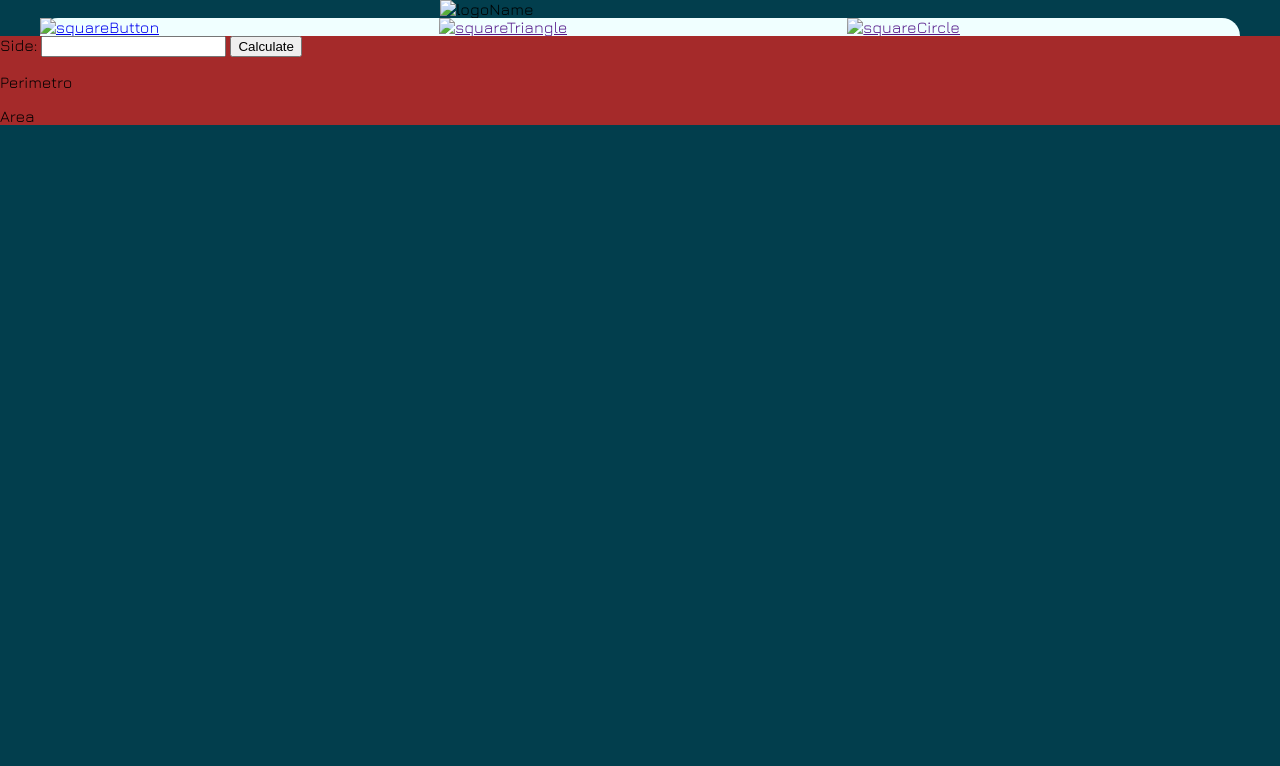
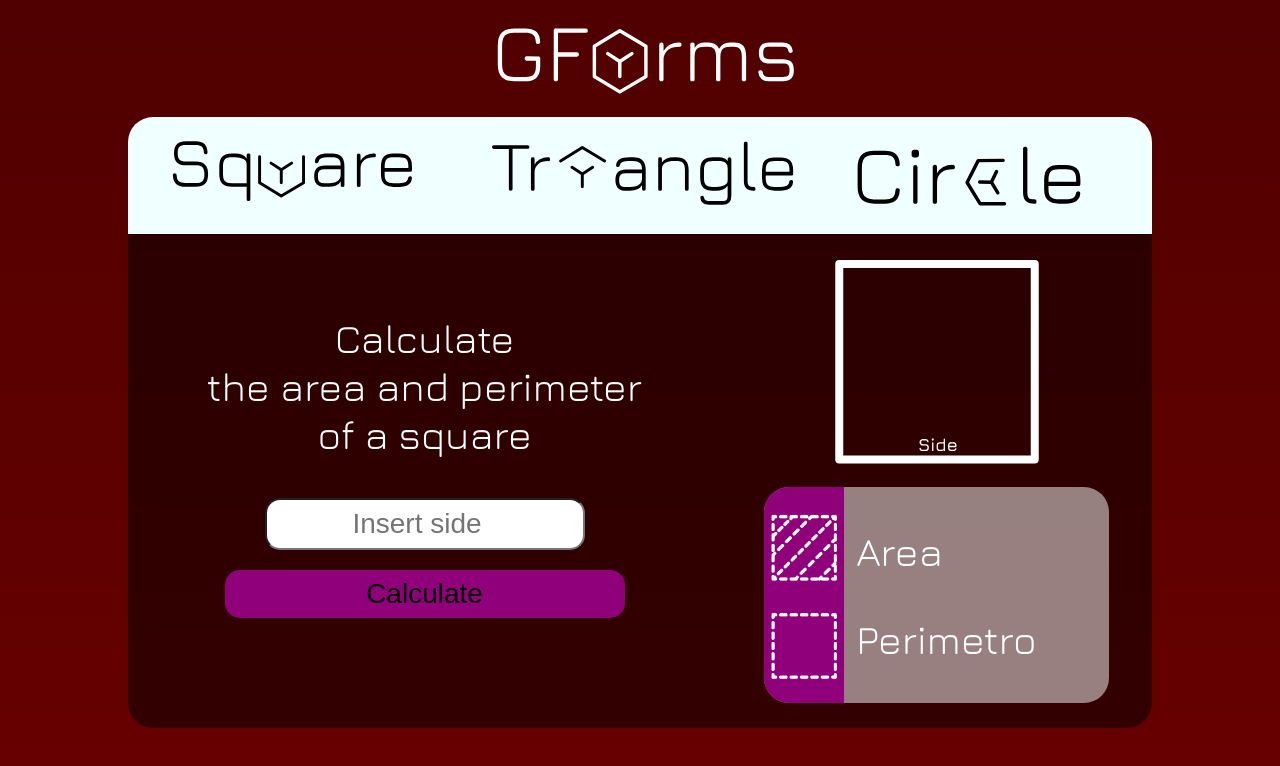
Before and after one commit to Elchicogamer117/FrontendPractices, a plain HTML site: page figures.html in a window 1280 px wide. Drawn offline with nearby package versions, Linux system fonts and the light colour scheme; a web font is replaced by a local one.

Commit message:
Styling main section

```diff
--- a/figures.css
+++ b/figures.css
@@ -1,14 +1,14 @@
 :root {
-    --background:
+    --formsDetail: invert(90%) sepia(72%) saturate(2%) hue-rotate(265deg) brightness(105%) contrast(100%);
+    --textcolor: #FFFFFF;
+    --detailColor: #90007a;
 }
 body {
     min-height: 100vh;
     margin: 0;
     background-color: #023e4d;
-    /* background: linear-gradient(#680000,#C50000); */
-    /* font-family: 'Chelsea Market', cursive; */
+    background: linear-gradient(#500000,#680000);
     font-family: 'Jura', sans-serif;
-    /* font-family: 'Varela Round', sans-serif; */
 }
 .banner {
     width: 400px;
@@ -19,11 +19,85 @@ body {
     display: grid;
     grid-template-columns: auto auto auto;
     background-color: azure;
-    width: 1200px;
+    width: 80%;
     margin-left: auto;
     margin-right: auto;
     border-radius: 25px 25px 0 0;
 }
 .cardSquare {
-    background-color: brown;
+    display: grid;
+    grid-template-columns: auto auto;
+    width: 80%;
+    margin-left: auto;
+    margin-right: auto;
+    background-color: rgba(0, 0, 0, 0.5);
+    border-radius: 0 0 25PX 25px;
+    color: var(--textcolor);
 }
+.cardSquare p {
+    font-size: 40px;
+}
+.dataInput{
+    margin: 40px auto 10px auto;
+    text-align: center;
+}
+#squareInput {
+    width: 300px;
+    font-size: 28px;
+    padding: 8px;
+    border-radius: 15px;
+    text-align: center;
+}
+#squareInput::placeholder {
+    text-align: center;
+}
+.calculateButton {
+    margin-top: 20px;
+    width: 400px;
+    font-size: 28px;
+    padding: 8px;
+    background-color: var(--detailColor);
+    border-radius: 15px;
+    border: none;
+    cursor: pointer;
+}
+.calculateButton:hover {
+    background-color: #AC0092;
+}
+.dataShow {
+    margin: 0 auto 0 auto;
+    width: 250px;
+    filter: var(--formsDetail);
+}
+.results {
+    display: grid;
+    grid-template-columns: auto 1fr;
+    background-color: rgba(255, 255, 255, 0.5);
+    width: 80%;
+    margin: 0 auto 0 auto;
+    border-radius: 25px;
+    margin-bottom: 25px;
+}
+.iconImg {
+    background-color: var(--detailColor);
+    border-radius: 25px 0 0 25px;
+    padding-top: 20px;
+}
+.iconImg div {
+    height: 50%;
+    justify-items: center;
+}
+.apImg {
+    width: 80px;
+}
+#aResult, #pResult {
+    margin-left: 12px;
+}
+@media (max-width: 1080px) {
+    .cardSquare {
+        grid-template-columns: auto;
+    }
+    .calculateButton {
+        width: 300px;
+    }
+}
--- a/figures.html
+++ b/figures.html
@@ -13,7 +13,7 @@
 </head>
 <body>
     <section class="banner">
-        <img src="./assets/GForms.svg" alt="logoName">
+        <img src="./assets/icons/gForms.svg" alt="logoName">
     </section>
     <!-- <h1>
         Geometric forms
@@ -21,24 +21,42 @@
     <!-- <p> First JavaScript hands-on workshop </p> -->
     <nav class="navbar">
         <a href="./figures.html">
-            <img src="./assets/Square.svg" alt="squareButton">
+            <img src="./assets/img/square.svg" alt="squareButton">
         </a>
         <a href="">
-            <img src="./assets/Triangle.svg" alt="squareTriangle">
+            <img src="./assets/img/triangle.svg" alt="squareTriangle">
         </a>
         <a href="">
-            <img src="./assets/Circle.svg" alt="squareCircle">
+            <img src="./assets/img/circle.svg" alt="squareCircle">
         </a>
     </nav>
     <section class="cardSquare">
-        <div>
-            <label for="squareInput"> Side: </label>
-            <input id="squareInput" type="number">
-            <button type="button" onclick="calculeFigure()"> Calculate </button>
-            <p id="pResult"> Perimetro </p>
-            <p id="aResult"> Area </p>
+        <div class="dataInput">
+            <p> Calculate <br> the area and perimeter <br> of a square </p>
+            <!-- <label for="squareInput"> Side: </label> -->
+            <input id="squareInput" placeholder="Insert side" type="number"> <br>
+            <button type="button" onclick="calculeFigure()" class="calculateButton"> Calculate </button>
+
         </div>
         <div>
+            <section class="dataShow">
+                <img src="./assets/img/sqInfo.svg" alt="squareDetails" >
+            </section>
+            <section class="results">
+                <div class="iconImg">
+                    <div>
+                        <img src="./assets/img/sqArea.png" alt="squareArea" class="apImg">
+                    </div>
+                    <div>
+                        <img src="./assets/img/sqPer.png" alt="squarePerimeter" class="apImg">
+                    </div>
+                </div>
+                <div>
+                        <p id="aResult"> Area </p>
+                        <p id="pResult"> Perimetro </p>
+                </div>
+
+            </section>
 
         </div>
     </section>
```
Also changed, not shown: assets/img/sqArea.png (added), assets/img/sqInfo.svg (added), assets/img/sqPer.png (added).
